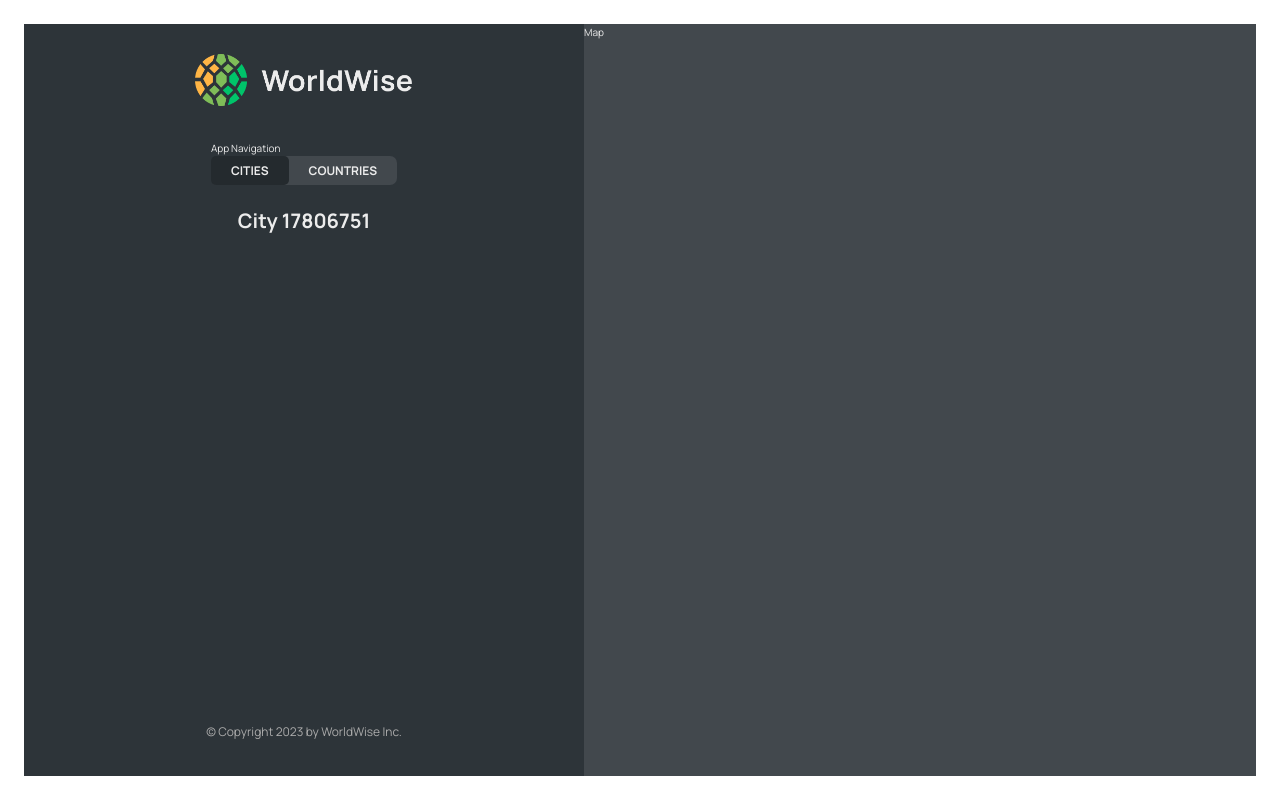
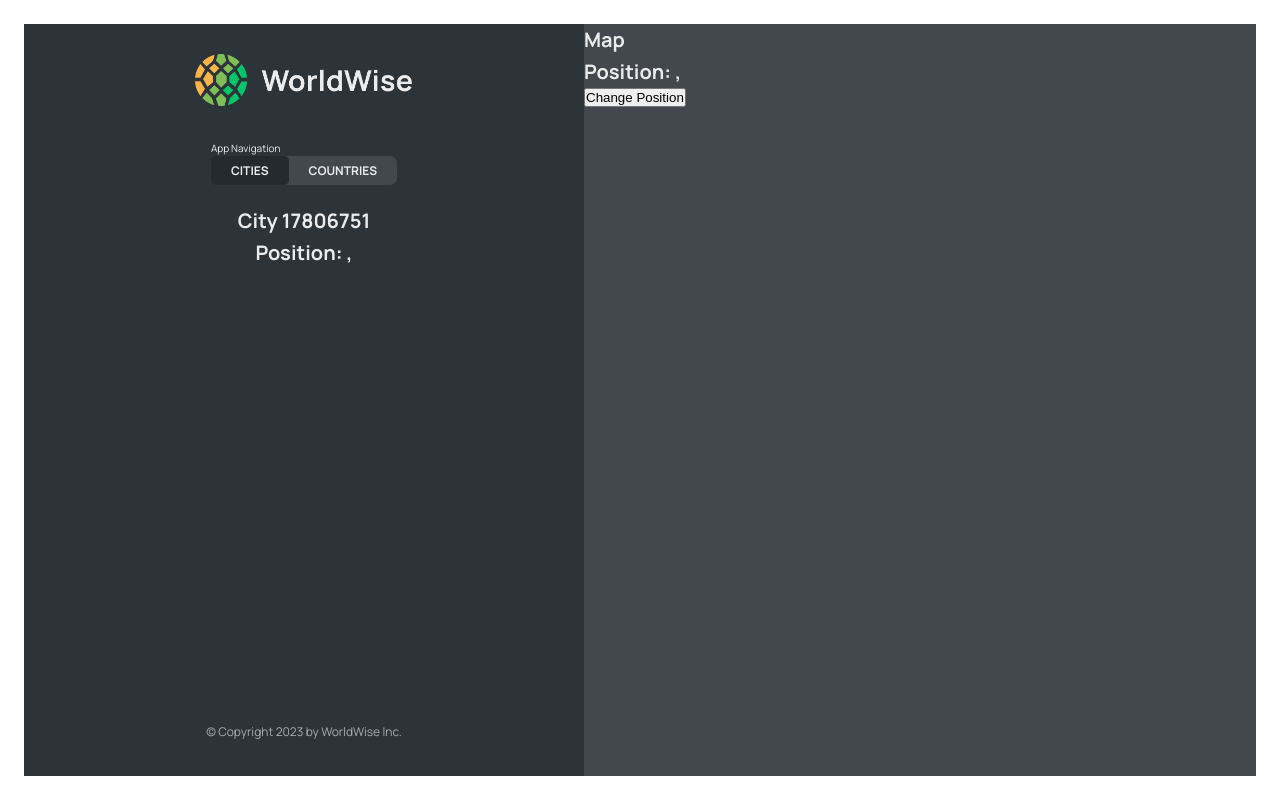
Before and after one commit to Charles-Rocke/Wanderlust, a React (Vite) app: page /app/cities/17806751 in a window 1280 px wide. Built offline with nearby package versions, Linux system fonts and the light colour scheme; data requests are answered from the project's data file.

Commit message:
Used query string to send data in url

```diff
--- a/src/components/City.jsx
+++ b/src/components/City.jsx
@@ -1,4 +1,4 @@
-import { useParams } from "react-router-dom";
+import { useParams, useSearchParams } from "react-router-dom";
 import styles from "./City.module.css";
 
 const formatDate = (date) =>
@@ -10,6 +10,9 @@
   }).format(new Date(date));
 
 function City() {
+  const [searchParams, setSearchParams] = useSearchParams();
+  const lat = searchParams.get("lat");
+  const lng = searchParams.get("lng");
   const { id } = useParams();
 
   // TEMP DATA
@@ -22,7 +25,14 @@
 
   const { cityName, emoji, date, notes } = currentCity;
 
-  return <h1>City {id}</h1>;
+  return (
+    <>
+      <h1>City {id}</h1>
+      <h1>
+        Position: {lat}, {lng}
+      </h1>
+    </>
+  );
   // return (
   //   <div className={styles.city}>
   //     <div className={styles.row}>
--- a/src/components/CityItem.jsx
+++ b/src/components/CityItem.jsx
@@ -9,10 +9,14 @@
   }).format(new Date(date));
 
 function CityItem({ city }) {
-  const { cityName, emoji, date, id } = city;
+  const { cityName, emoji, date, id, position } = city;
+
   return (
     <li>
-      <Link className={styles.cityItem} to={`${id}`}>
+      <Link
+        className={styles.cityItem}
+        to={`${id}?lat=${position.lat}&lng=${position.lng}`}
+      >
         <span className={styles.emoji}>{emoji}</span>
         <h3 className={styles.name}>{cityName}</h3>
         <time className={styles.date}>{formatDate(date)}</time>
--- a/src/components/Map.jsx
+++ b/src/components/Map.jsx
@@ -1,6 +1,25 @@
+import { useSearchParams } from "react-router-dom";
 import styles from "./Map.module.css";
 function Map() {
-  return <div className={styles.mapContainer}>Map</div>;
+  const [searchParams, setSearchParams] = useSearchParams();
+  const lat = searchParams.get("lat");
+  const lng = searchParams.get("lng");
+
+  return (
+    <div className={styles.mapContainer}>
+      <h1>Map</h1>
+      <h1>
+        Position: {lat}, {lng}
+      </h1>
+      <button
+        onClick={() => {
+          setSearchParams({ lat: 23, lng: 50 });
+        }}
+      >
+        Change Position
+      </button>
+    </div>
+  );
 }
 
 export default Map;
```
